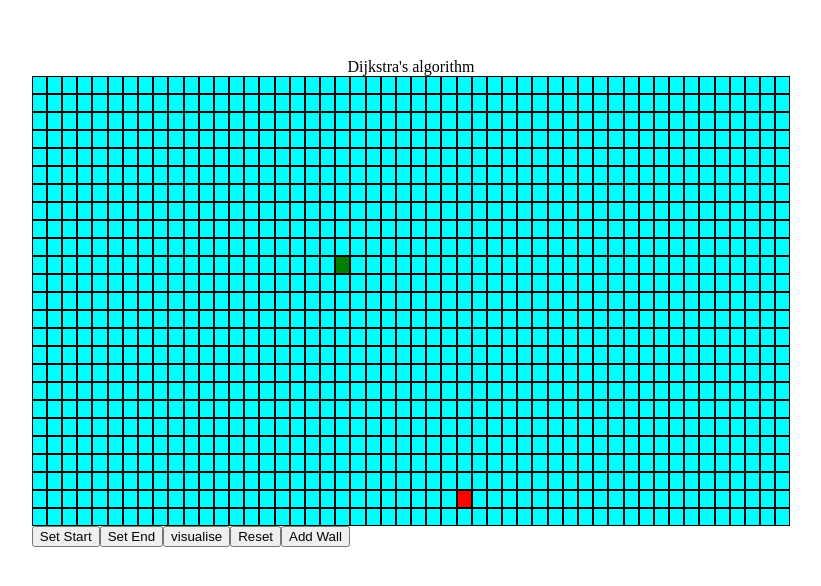
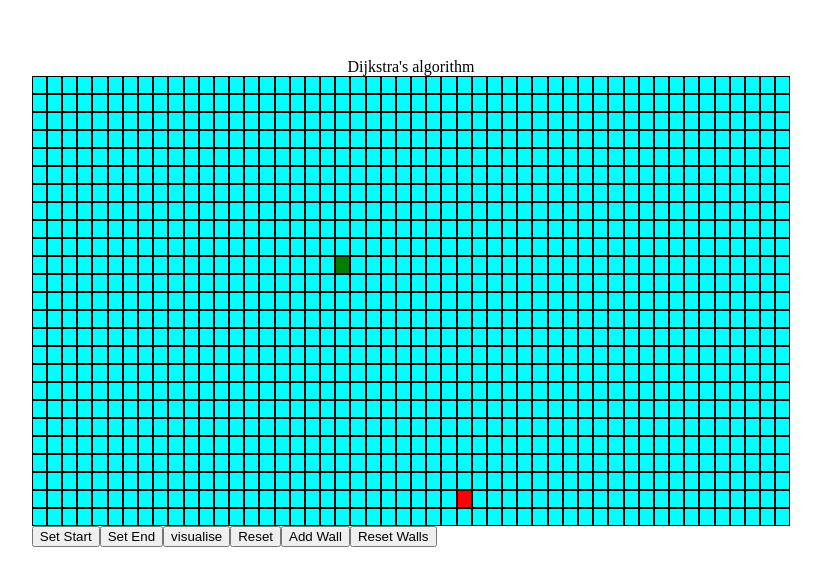
Before and after one commit to ajinkya359/visualise_dijkstra, a React (Create React App) app: page / in a window 1280 px wide. Shown: the part 102-688 px from the top of the page, without its empty margins (229-1050 px from the left). Built offline with nearby package versions, Linux system fonts and the light colour scheme.

Commit message:
Added Reset Walls

```diff
--- a/src/components/Grid.js
+++ b/src/components/Grid.js
@@ -31,6 +31,8 @@ class Grid extends React.Component{
         this.handleMouseDown=this.handleMouseDown.bind(this)
         this.handleMouserUp=this.handleMouserUp.bind(this)
         this.handleMouseEnter=this.handleMouseEnter.bind(this)
+        this.resetWalls=this.resetWalls.bind(this)
+
     }
 
     handleClick=(row,col)=>{
@@ -127,6 +129,28 @@ class Grid extends React.Component{
 
 
     }
+    resetWalls(){
+        this.setState({set:-1})
+        document.getElementById('set-start').className=""
+        document.getElementById('set-end').className=""
+        document.getElementById('set-visualise').className=""
+        document.getElementById('set-reset').className=""
+        document.getElementById('set-wall').className=""
+        var temp=this.state.grid;
+
+        for(let i=temp.length-1;i>=0;i--){
+        for(let j=0;j<temp[0].length;j++){
+        setTimeout(()=>{
+
+            document.getElementById(`${temp[i][j].row}-${temp[i][j].col}`).className="node"
+            temp[i][j].isWall=false
+            document.getElementById(`${start_node_row}-${start_node_col}`).className="node node-start"
+            document.getElementById(`${end_node_row}-${end_node_col}`).className="node node-end"
+        },10*j)
+    }
+        }
+        this.setState({grid:temp})
+}
     setToStart(){
         document.getElementById('set-start').className="clicked"
         document.getElementById('set-end').className=""
@@ -191,9 +215,7 @@ class Grid extends React.Component{
         document.getElementById('set-reset').className="clicked"
         document.getElementById('set-wall').className=""
         var temp=this.state.grid;
-        const order=dykstra(temp,start_node_row,start_node_col,end_node_row,end_node_col);
-        if(order.length)
-        {
+
         for(let i=temp.length-1;i>=0;i--){
         for(let j=0;j<temp[0].length;j++){
         setTimeout(()=>{
@@ -205,7 +227,7 @@ class Grid extends React.Component{
 
         // document.getElementById(`${order[i].row*10+order[i]}`).className="node node-vi"
        }
-        }
+
 
     }
     componentDidMount(){//is called only once in the start
@@ -265,6 +287,7 @@ class Grid extends React.Component{
                 <button onClick={this.visualise} clicked={false} id="set-visualise"> visualise</button>
                 <button onClick={this.handleReset} clicked={false} id="set-reset">Reset</button>
                 <button onClick={this.handleWall} clicked={false} id="set-wall">Add Wall</button>
+                <button onClick={this.resetWalls} >Reset Walls</button>
             </div>
         )
     }
```
